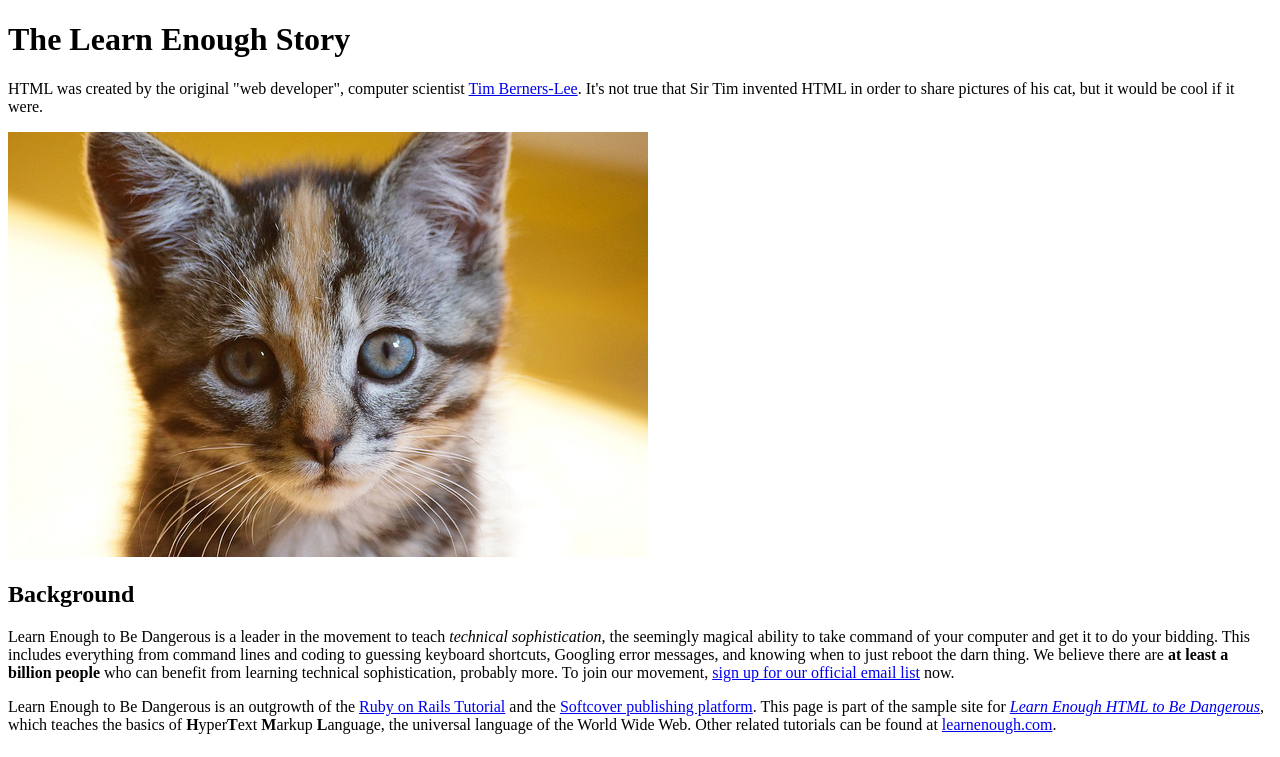
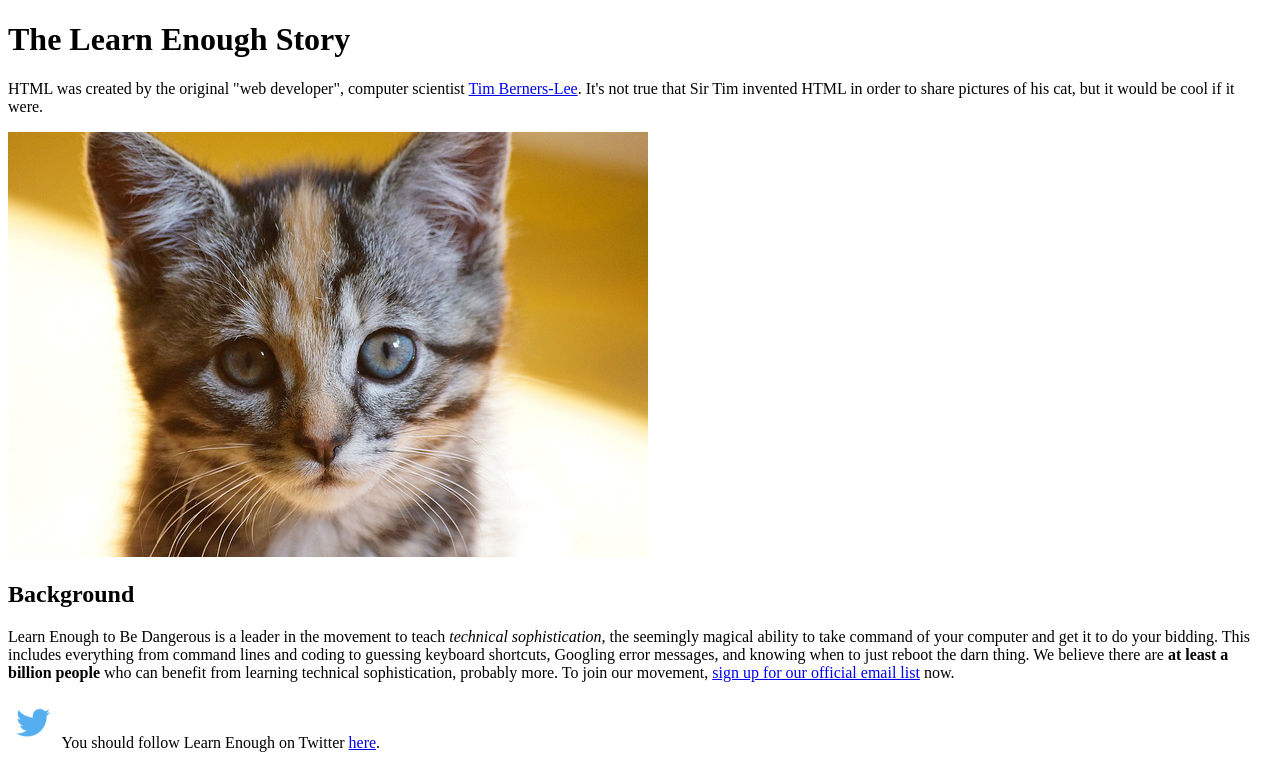
Before and after one commit to twheatley7/sample_website, a plain HTML site: page index.html in a window 1280 px wide. Shown: the top 757 px of the page. Drawn offline with Linux system fonts and the light colour scheme.

Commit message:
Add Twitter info and image

```diff
--- a/index.html
+++ b/index.html
@@ -14,7 +14,8 @@
       share pictures of his cat, but it would be cool if it were.
     </p>
 
-    <img src="images/kitten.jpg" alt="An adorable kitten">
+    <a href="https://www.flickr.com/photos/deborah_s_perspective/14144861329">
+      <img src="images/kitten.jpg" alt="An adorable kitten"></a>
 
     <h2>Background</h2>
 
@@ -28,6 +29,15 @@
       benefit from learning technical sophistication, probably more. To join our
       movement, <a href="http://learnenough.com/email">sign up for our official
       email list</a> now.
+    </p>
+
+    <p>
+      <a href="http://twitter.com/learnenough" target="_blank"
+      style="text-decoration: none;">
+        <img src="images/small_twitter_logo.png" alt="Twitter logo">
+      </a>
+      You should follow Learn Enough on Twitter
+      <a href="http://twitter.com/learnenough" target="_blank">here</a>.
     </p>
 
     <p>
```
Also changed, not shown: images/small_twitter_logo.png (added).
